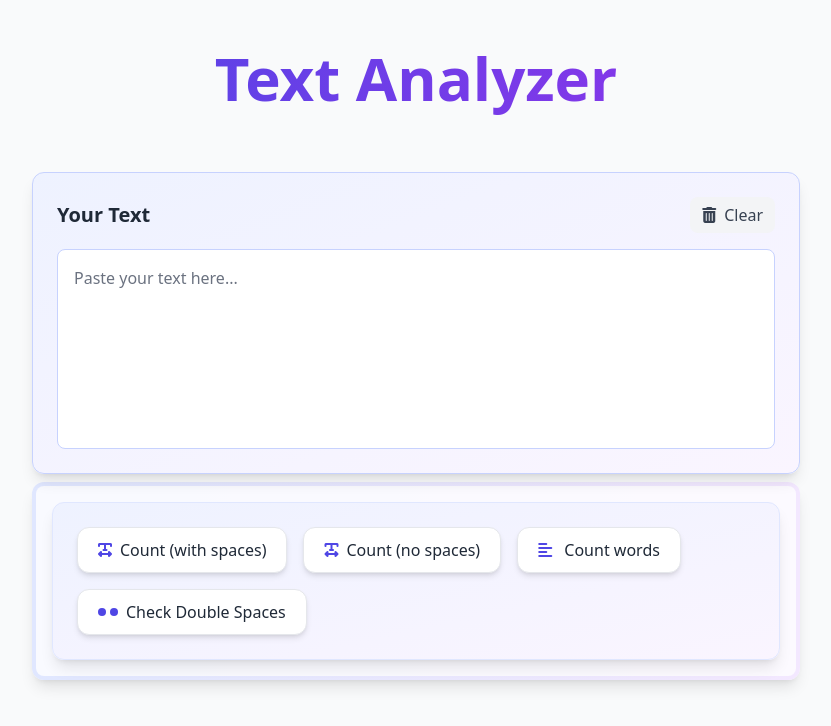
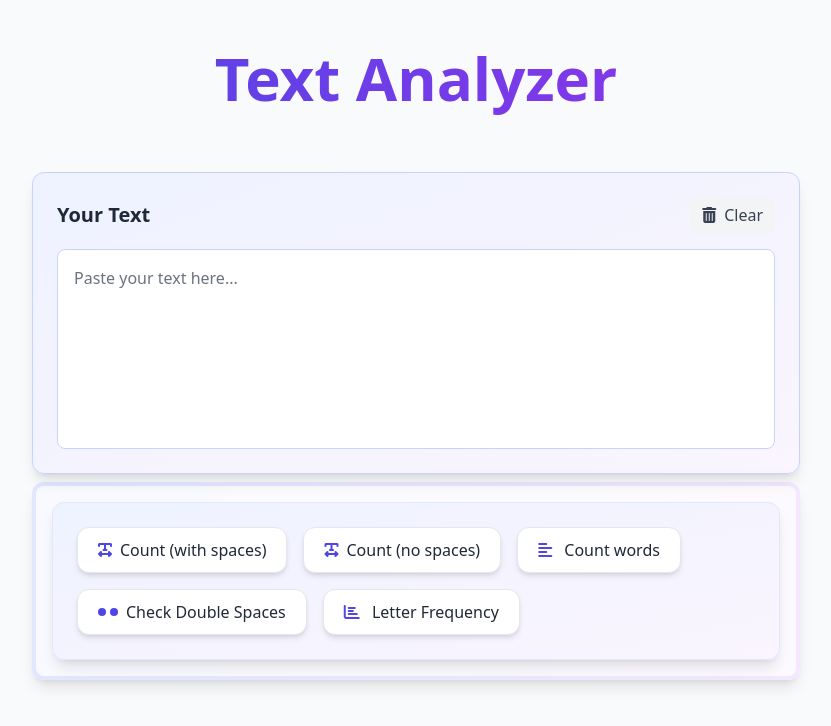
Before and after one commit to dyaphel/Text-Analyzer, a React (Vite) app: page / in a window 1280 px wide. Shown: the top 726 px of the page, without its empty margins (224-1055 px from the left). Built offline with nearby package versions, Linux system fonts and the light colour scheme.

Commit message:
Letter Frequency

```diff
--- a/package.json
+++ b/package.json
@@ -15,7 +15,9 @@
   },
   "dependencies": {
     "@fortawesome/fontawesome-free": "^6.7.2",
+    "chart.js": "^4.5.0",
     "react": "^19.1.0",
+    "react-chartjs-2": "^5.3.0",
     "react-dom": "^19.1.0"
   },
   "devDependencies": {
--- /dev/null
+++ b/src/components/ActionButtons/LetterFrequency.jsx
@@ -0,0 +1,129 @@
+import React from 'react';
+import { Bar } from 'react-chartjs-2';
+import { Chart as ChartJS, CategoryScale, LinearScale, BarElement, Title, Tooltip, Legend } from 'chart.js';
+
+ChartJS.register(CategoryScale, LinearScale, BarElement, Title, Tooltip, Legend);
+const buttonBaseClasses = "text-white px-5 py-2.5 rounded-xl flex items-center transition-all duration-200 hover:shadow-lg hover:-translate-y-0.5 active:translate-y-0 shadow-md";
+
+const LetterFrequency = ({ text, showResult }) => {
+  const analyzeLetterFrequency = () => {
+    if (!text.trim()) {
+      showResult('Letter Frequency', 'Please enter some text to analyze.');
+      return;
+    }
+
+    const frequency = {};
+    const lowerText = text.toLowerCase();
+
+    // Count letters (a-z only)
+    for (const char of lowerText) {
+      if (/[a-z]/.test(char)) {
+        frequency[char] = (frequency[char] || 0) + 1;
+      }
+    }
+
+    // Convert to array and sort alphabetically
+    const letters = Object.keys(frequency).sort();
+    const counts = letters.map(letter => frequency[letter]);
+
+    // Prepare chart data
+    const chartData = {
+      labels: letters,
+      datasets: [
+        {
+          label: 'Letter Frequency',
+          data: counts,
+          backgroundColor: 'rgba(79, 70, 229, 0.7)',
+          borderColor: 'rgba(79, 70, 229, 1)',
+          borderWidth: 1,
+        },
+      ],
+    };
+
+    const chartOptions = {
+      responsive: true,
+      maintainAspectRatio: false,
+      plugins: {
+        legend: {
+          display: false,
+        },
+        title: {
+          display: true,
+          text: 'Letter Frequency Distribution',
+          font: {
+            size: 16,
+            weight: '500',
+          },
+           color: '#000000ff', // equivalente a text-gray-800
+            padding: {
+                top: 10,
+                bottom: 20
+            }
+        },
+        tooltip: {
+          callbacks: {
+            label: function(context) {
+              return `${context.parsed.y} occurrences`;
+            }
+          }
+        }
+      },
+      scales: {
+        y: {
+          beginAtZero: true,
+          title: {
+            display: true,
+            text: 'Count',
+            font: {
+              weight: 'bold'
+            }
+          },
+          ticks: {
+            stepSize: 1
+          }
+        },
+        x: {
+          title: {
+            display: true,
+            text: 'Letters',
+            font: {
+              weight: 'bold'
+            },
+            },
+            ticks: {
+            stepSize: 1
+          }
+        },
+      },
+    };
+
+    const chartComponent = (
+      <div className="space-y-4">
+        <div style={{ height: '300px' }}>
+          <Bar data={chartData} options={chartOptions} />
+        </div>
+        <p className="text-indigo-600 font-semibold">
+          Total letters analyzed: <span className=" text-gray-800 font-semibold">{text.replace(/[^a-z]/gi, '').length}</span>
+        </p>
+        <p className="text-indigo-600 font-semibold">
+          Unique letters found: <span className="text-gray-800 font-semibold">{letters.length}</span>
+        </p>
+      </div>
+    );
+
+    showResult('Letter Frequency', chartComponent, false);
+  };
+
+  return (
+    <button
+      onClick={analyzeLetterFrequency}
+      className={`${buttonBaseClasses} bg-white hover:bg-gray-100 border border-gray-200`}
+    >
+     <span className="text-gray-800 font-medium">
+         <i className="fas fa-chart-bar width mr-2 text-indigo-600"></i> Letter Frequency
+      </span>
+    </button>
+  );
+};
+
+export default LetterFrequency;
--- a/src/components/ActionButtons/MainActionButton.jsx
+++ b/src/components/ActionButtons/MainActionButton.jsx
@@ -1,6 +1,7 @@
 import CountWithSpaces from './CountWithSpaces';
 import CountWithoutSpaces from './CountWithoutSpaces';
 import CountWords from './CountWords';
+import LetterFrequency from './LetterFrequency';
 //import RemoveWatermark from './RemoveWatermark';
 import DoubleSpaces from './DoubleSpaces';
 const ActionButtons = ({ text, showResult, setCleanText, setShowCleanText }) => {
@@ -16,6 +17,7 @@ const ActionButtons = ({ text, showResult, setCleanText, setShowCleanText }) =>
           setCleanText={setCleanText}
           setShowCleanText={setShowCleanText}
         />
+        <LetterFrequency text={text} showResult={showResult} />
       </div>
 
       {/* <RemoveWatermark
--- a/src/components/ResultsDisplay.jsx
+++ b/src/components/ResultsDisplay.jsx
@@ -1,7 +1,10 @@
 const ResultsDisplay = ({ title, content, isHTML, onClose }) => {
   return (
     <div className="bg-gradient-to-br from-indigo-50 to-purple-50 rounded-xl shadow-lg border border-gray-200 relative w-full max-w-2xl mx-auto overflow-hidden">
-      <button onClick={onClose} className="absolute top-3 right-3 text-gray-700 hover:text-gray-900 transition-colors duration-200 bg-gray-100 hover:bg-gray-200 px-3 py-2 rounded-lg">
+      <button
+        onClick={onClose}
+        className="absolute top-3 right-3 text-gray-700 hover:text-gray-900 transition-colors duration-200 bg-gray-100 hover:bg-gray-200 px-3 py-2 rounded-lg"
+      >
         <i className="fas fa-times"></i>
       </button>
 
@@ -10,14 +13,19 @@ const ResultsDisplay = ({ title, content, isHTML, onClose }) => {
           <h2 className="text-xl font-semibold text-gray-800">{title}</h2>
         </div>
 
-        {isHTML ? (
-          <div
-            className="bg-gray-50 rounded-lg border border-gray-200 p-4 min-h-20 max-h-64 whitespace-pre-wrap overflow-y-auto"
-            dangerouslySetInnerHTML={{ __html: content }}
-          />
+        {typeof content === 'string' ? (
+          isHTML ? (
+            <div
+              className="bg-gray-50 rounded-lg border border-gray-200 p-4 min-h-20 max-h-64 whitespace-pre-wrap overflow-y-auto"
+              dangerouslySetInnerHTML={{ __html: content }}
+            />
+          ) : (
+            <div className="bg-gray-50 rounded-lg border border-gray-200 p-4 max-h-64 overflow-y-auto break-words whitespace-pre-wrap text-gray-800 font-mono">
+              {content}
+            </div>
+          )
         ) : (
-          <div className="bg-gray-50 rounded-lg border border-gray-200 p-4 max-h-64
-           overflow-y-auto break-words whitespace-pre-wrap text-gray-800 font-mono">
+          <div className="bg-white rounded-lg border border-gray-200 p-4">
             {content}
           </div>
         )}
@@ -25,4 +33,5 @@ const ResultsDisplay = ({ title, content, isHTML, onClose }) => {
     </div>
   );
 };
+
 export default ResultsDisplay;
```
Also changed, not shown: 1 other file (tests, documents, lock files or other folders).
